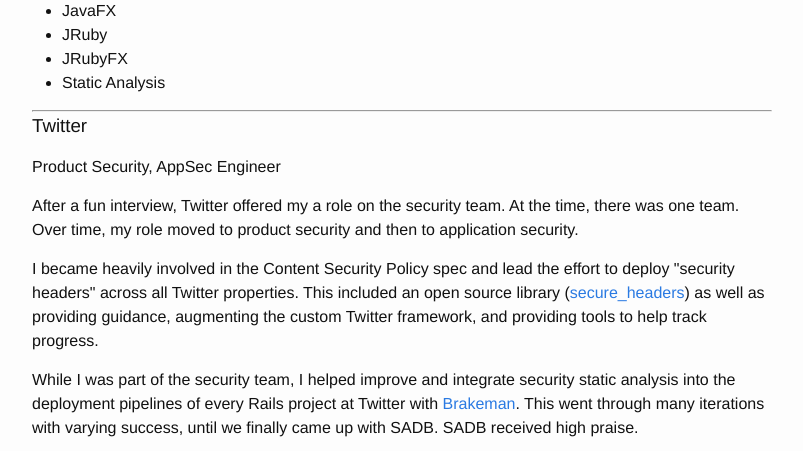
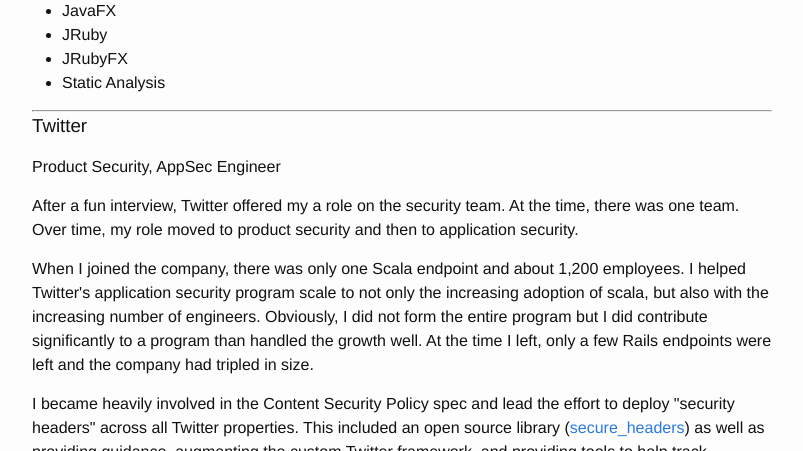
Before and after one commit to oreoshake/oreoshake.github.io, a Jekyll site: the page built from index.html, in a window 1280 px wide and 900 px high, scrolled down 1305 px, cut to the strip 0-451 px from the top of the window. Shown: the whole strip, without its empty margins (238-1041 px from the left). Built offline with Jekyll 4.4.1, drawn with Linux system fonts in a browser that asks for light colours.

Commit message:
add note about scaling twitter's appsec program

```diff
--- a/index.html
+++ b/index.html
@@ -68,6 +68,8 @@
 
   <p> After a fun interview, Twitter offered my a role on the security team. At the time, there was one team. Over time, my role moved to product security and then to application security.</p>
 
+  <p> When I joined the company, there was only one Scala endpoint and about 1,200 employees. I helped Twitter's application security program scale to not only the increasing adoption of scala, but also with the increasing number of engineers. Obviously, I did not form the entire program but I did contribute significantly to a program than handled the growth well. At the time I left, only a few Rails endpoints were left and the company had tripled in size. </p>
+
   <p> I became heavily involved in the Content Security Policy spec and lead the effort to deploy "security headers" across all Twitter properties. This included an open source library (<a href="https://github.com/twitter/secureheaders">secure_headers</a>) as well as providing guidance, augmenting the custom Twitter framework, and providing tools to help track progress.</p>
 
   <p> While I was part of the security team, I helped improve and integrate security static analysis into the deployment pipelines of every Rails project at Twitter with <a href="http://brakemanscanner.org/">Brakeman</a>. This went through many iterations with varying success, until we finally came up with SADB. SADB received high praise.</p>
```
